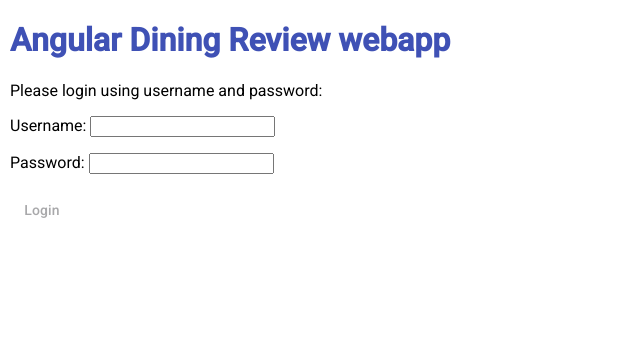
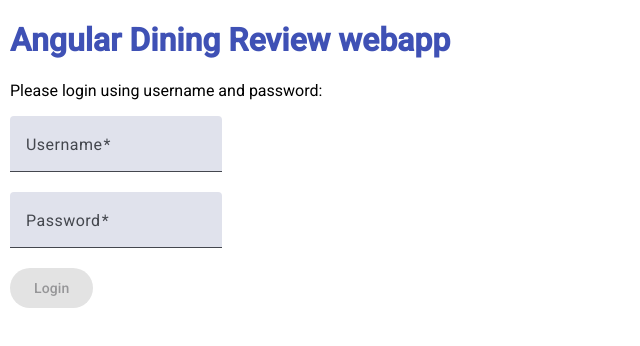
Before and after one commit to LucaBiasiolo/JavaScript-TypeScript, an Angular app in the folder diningreview/: page /login in a window 1280 px wide. Shown: the top 346 px of the page, without its empty margins (0-640 px from the left). Built offline with nearby package versions, Linux system fonts and the light colour scheme.

Commit message:
Add style to form and return to home after successful login

```diff
--- a/diningreview/src/app/login/login.component.css
+++ b/diningreview/src/app/login/login.component.css
@@ -0,0 +1,5 @@
+form {
+    display: flex;
+    flex-direction: column;
+    align-items: flex-start;
+}
--- a/diningreview/src/app/login/login.component.html
+++ b/diningreview/src/app/login/login.component.html
@@ -11,7 +11,13 @@
 
 <!--Reactive form version-->
 <form [formGroup]="loginFormReactive" (ngSubmit)="onSubmitReactive()">
-  <p>Username: <input mat-input type="text" name="username" formControlName="username"></p>
-  <p>Password: <input mat-input type="password" name="password" formControlName="password"></p>
-  <button mat-button type="submit" [disabled]="!loginFormReactive.valid">Login</button>
+  <mat-form-field>
+    <mat-label>Username</mat-label>
+    <input matInput type="text" name="username" formControlName="username">
+  </mat-form-field>
+  <mat-form-field>
+    <mat-label>Password</mat-label>
+    <input matInput type="password" name="password" formControlName="password">
+  </mat-form-field>
+  <button mat-flat-button type="submit" [disabled]="!loginFormReactive.valid">Login</button>
 </form>
--- a/diningreview/src/app/login/login.component.ts
+++ b/diningreview/src/app/login/login.component.ts
@@ -1,11 +1,14 @@
 import { Component, OnInit } from '@angular/core';
-import { FormBuilder, FormGroup, FormsModule, NgForm, ReactiveFormsModule, Validators } from '@angular/forms';
+import { FormBuilder, FormGroup, FormsModule, ReactiveFormsModule, Validators } from '@angular/forms';
 import { UserService } from '../user.service';
 import { MatButton } from '@angular/material/button';
+import { Router, RouterModule } from '@angular/router';
+import { MatFormFieldModule } from '@angular/material/form-field';
+import { MatInputModule } from '@angular/material/input';
 
 @Component({
   selector: 'app-login',
-  imports: [FormsModule, MatButton, ReactiveFormsModule],
+  imports: [FormsModule, MatButton, MatFormFieldModule, MatInputModule,ReactiveFormsModule, RouterModule],
   templateUrl: './login.component.html',
   styleUrl: './login.component.css'
 })
@@ -15,7 +18,7 @@ export class LoginComponent implements OnInit{
   //loginForm!: FormGroup;
   loginFormReactive!: FormGroup
 
-  constructor(private userService: UserService, private formBuilder: FormBuilder){}
+  constructor(private userService: UserService, private formBuilder: FormBuilder, private router: Router){}
 
   /*onSubmit(form: NgForm){
     this.userService.login(form.value.username, form.value.password).subscribe(
@@ -36,6 +39,9 @@ export class LoginComponent implements OnInit{
     this.userService.login(this.loginFormReactive.value.username, this.loginFormReactive.value.password).subscribe(
       (loggedIn) =>{
         this.loggedIn = loggedIn;
+        if (this.loggedIn){
+          this.router.navigate([''])
+        }
       }
     )
   }
```
